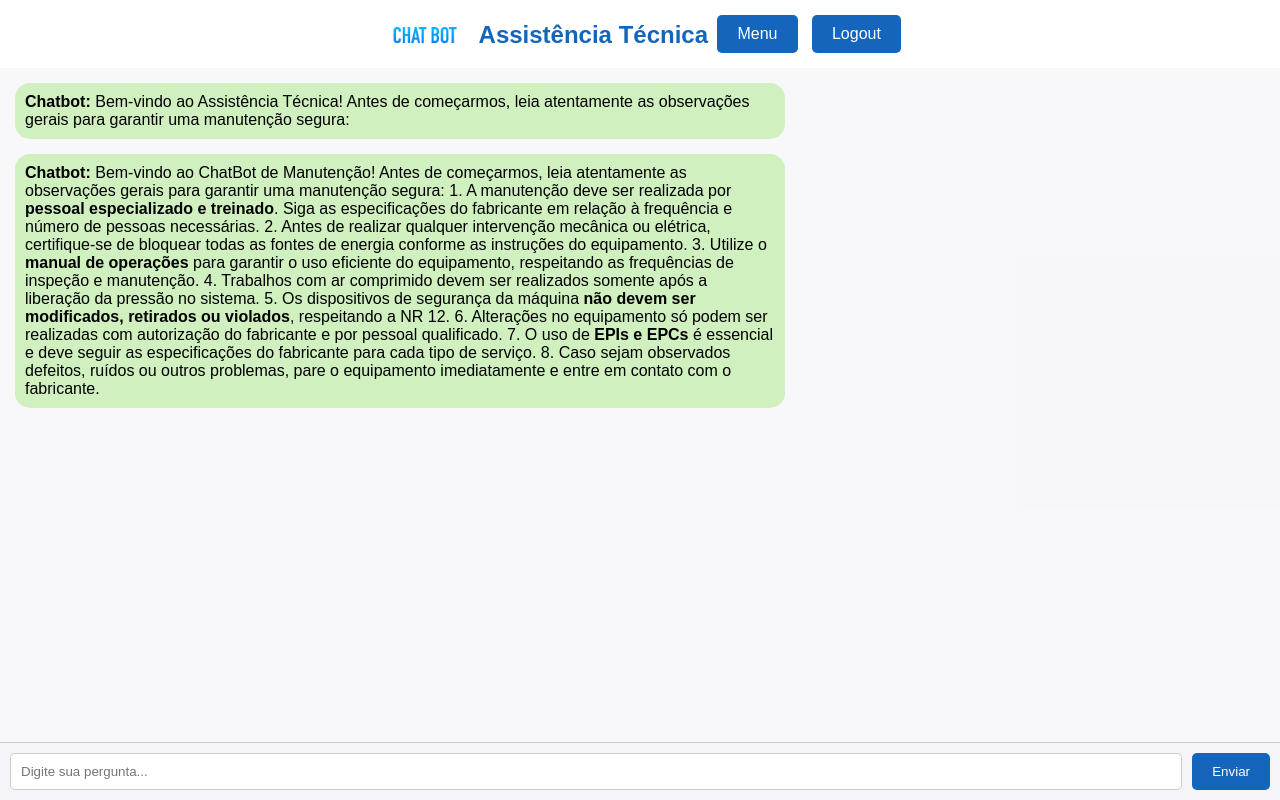
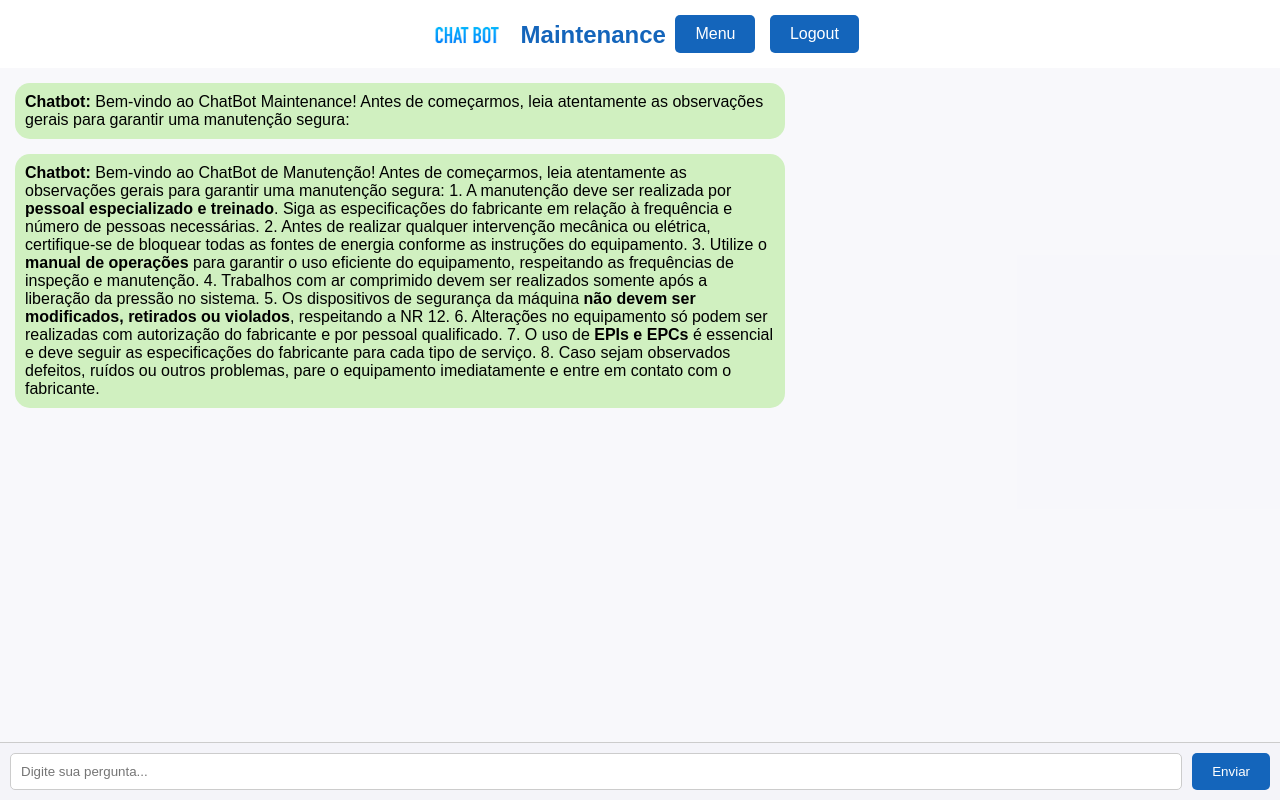
Before and after one commit to otaviovin/chatbotmaintenance, a Flask app: page /chatbot in a window 1280 px wide. Run offline with Flask 3, Linux system fonts and the light colour scheme; the visitor is signed in with stand-in values (Sample User, id 1).

Commit message:
Update chatbot.html

```diff
--- a/templates/chatbot.html
+++ b/templates/chatbot.html
@@ -136,7 +136,7 @@
 <body>
     <div class="header">
         <img src="static/logo.png" alt="Logo da empresa">
-        <h1>Assistência Técnica</h1>
+        <h1>Maintenance</h1>
         <a href="{{ url_for('index') }}" class="btn-index">Menu</a>
         <a href="{{ url_for('logout') }}" class="btn-logout">Logout</a>
     </div>
@@ -144,7 +144,7 @@
         <!-- Chatbox -->
         <div class="chatbox" id="chatbox">
             <div class="message chatbot-message">
-                <p><strong>Chatbot:</strong> Bem-vindo ao Assistência Técnica! Antes de começarmos, leia atentamente as observações gerais para garantir uma manutenção segura:</p>
+                <p><strong>Chatbot:</strong> Bem-vindo ao ChatBot Maintenance! Antes de começarmos, leia atentamente as observações gerais para garantir uma manutenção segura:</p>
             </div>
             <div class="message chatbot-message">
                 <p><strong>Chatbot:</strong> Bem-vindo ao ChatBot de Manutenção! Antes de começarmos, leia atentamente as observações gerais para garantir uma manutenção segura:
```
